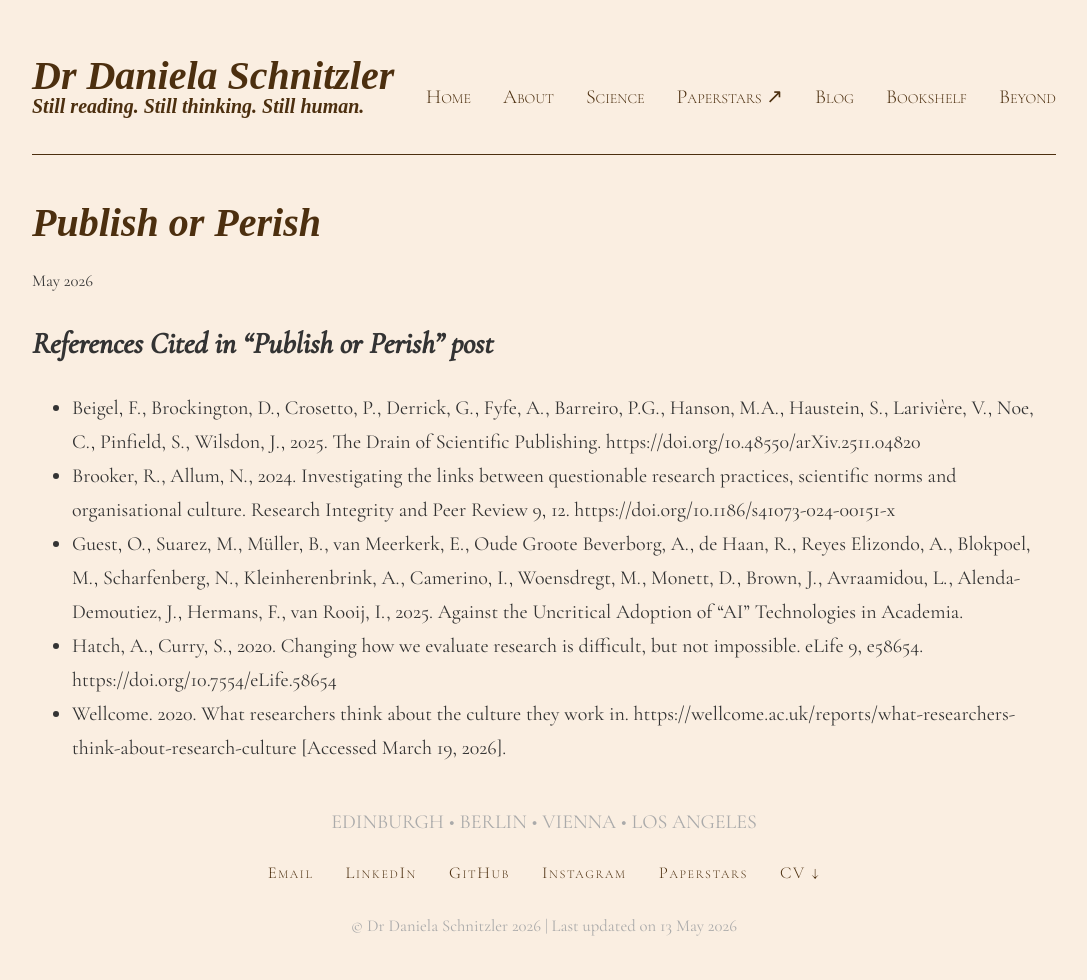
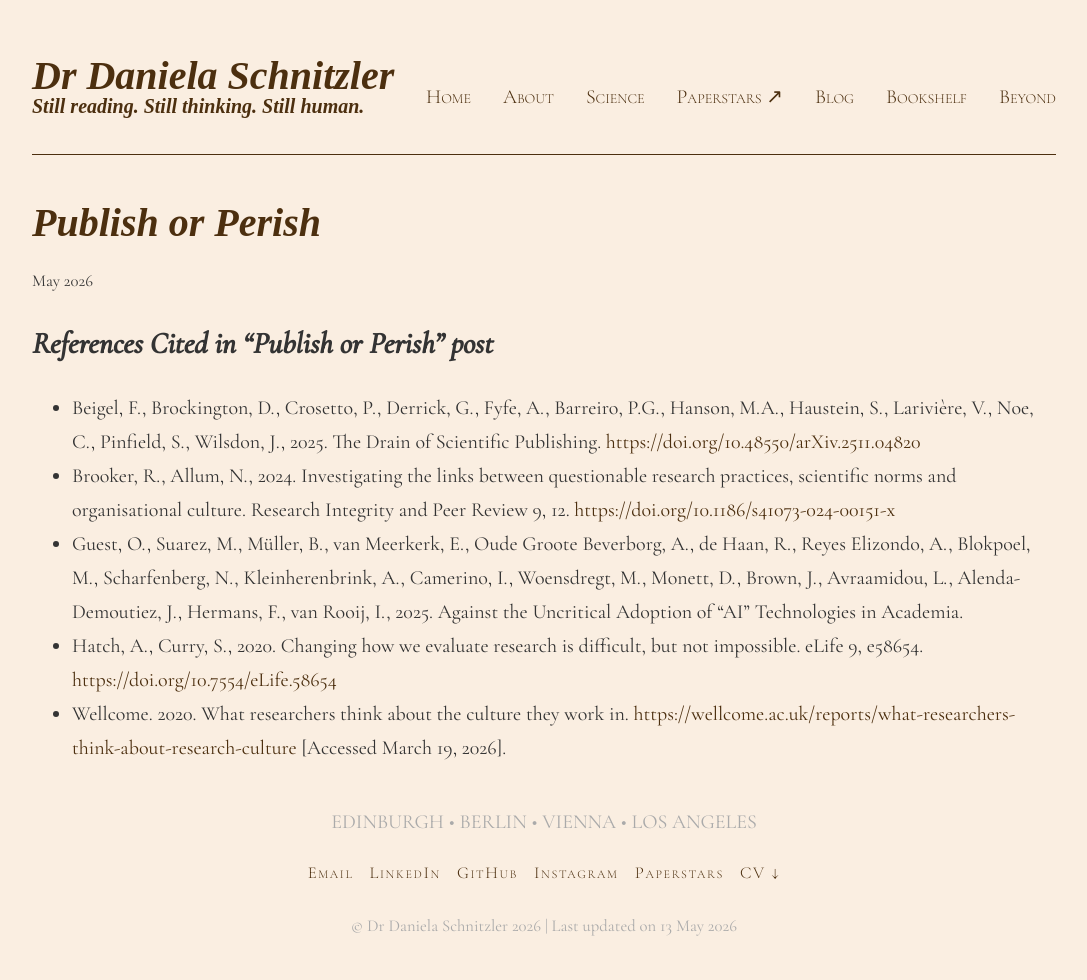
Before and after one commit to dschnitzler14/dschnitzler, a Jekyll site: the page built from _posts/2026-05-09-publish-or-perish.md, in a window 1280 px wide. Shown: the whole page, without its empty margins (96-1183 px from the left). Built offline with Jekyll 4.4.1, drawn with Linux system fonts in a browser that asks for light colours; nearby versions of some CDN libraries; some web fonts are replaced.

Commit message:
minor styling fixes

```diff
--- a/_posts/2026-05-09-publish-or-perish.md
+++ b/_posts/2026-05-09-publish-or-perish.md
@@ -5,8 +5,8 @@
 
 ## References Cited in "Publish or Perish" post
 
-- Beigel, F., Brockington, D., Crosetto, P., Derrick, G., Fyfe, A., Barreiro, P.G., Hanson, M.A., Haustein, S., Larivière, V., Noe, C., Pinfield, S., Wilsdon, J., 2025. The Drain of Scientific Publishing. https://doi.org/10.48550/arXiv.2511.04820
-- Brooker, R., Allum, N., 2024. Investigating the links between questionable research practices, scientific norms and organisational culture. Research Integrity and Peer Review 9, 12. https://doi.org/10.1186/s41073-024-00151-x
+- Beigel, F., Brockington, D., Crosetto, P., Derrick, G., Fyfe, A., Barreiro, P.G., Hanson, M.A., Haustein, S., Larivière, V., Noe, C., Pinfield, S., Wilsdon, J., 2025. The Drain of Scientific Publishing. [https://doi.org/10.48550/arXiv.2511.04820](https://doi.org/10.48550/arXiv.2511.04820)
+- Brooker, R., Allum, N., 2024. Investigating the links between questionable research practices, scientific norms and organisational culture. Research Integrity and Peer Review 9, 12. [https://doi.org/10.1186/s41073-024-00151-x](https://doi.org/10.1186/s41073-024-00151-x)
 - Guest, O., Suarez, M., Müller, B., van Meerkerk, E., Oude Groote Beverborg, A., de Haan, R., Reyes Elizondo, A., Blokpoel, M., Scharfenberg, N., Kleinherenbrink, A., Camerino, I., Woensdregt, M., Monett, D., Brown, J., Avraamidou, L., Alenda-Demoutiez, J., Hermans, F., van Rooij, I., 2025. Against the Uncritical Adoption of “AI” Technologies in Academia.
-- Hatch, A., Curry, S., 2020. Changing how we evaluate research is difficult, but not impossible. eLife 9, e58654. https://doi.org/10.7554/eLife.58654
-- Wellcome. 2020. What researchers think about the culture they work in. https://wellcome.ac.uk/reports/what-researchers-think-about-research-culture [Accessed March 19, 2026].
+- Hatch, A., Curry, S., 2020. Changing how we evaluate research is difficult, but not impossible. eLife 9, e58654. [https://doi.org/10.7554/eLife.58654](https://doi.org/10.7554/eLife.58654)
+- Wellcome. 2020. What researchers think about the culture they work in. [https://wellcome.ac.uk/reports/what-researchers-think-about-research-culture](https://doi.org/10.7554/eLife.58654) [Accessed March 19, 2026].
--- a/assets/css/_sass/footer.scss
+++ b/assets/css/_sass/footer.scss
@@ -26,14 +26,14 @@
 .footer-links {
     display: flex;
     justify-content: center;
-    gap: 2rem;
+    flex-wrap: wrap;
+    gap: 1rem;
     margin: 1rem 0;
 
     a {
         font-family: "Cormorant Garamond", serif;
         font-size: smaller;
         font-weight: 100;
-        // text-transform: uppercase;
         font-variant: small-caps;
         letter-spacing: 0.1em;
         color: $brand-color;
@@ -43,4 +43,8 @@
             opacity: 0.6;
         }
     }
+
+    @media screen and (max-width: $on-palm) {
+        gap: 0.75rem;
+    }
 }
--- a/assets/css/_sass/projects.scss
+++ b/assets/css/_sass/projects.scss
@@ -125,11 +125,13 @@
   }
 
   .projectTile h2 {
+    font-size: 0.95rem;
     font-size: 1.05rem;
   }
 
   .projectTile p {
     font-size: 0.95rem;
+    display: block;
   }
 }
 /* ================================
--- a/assets/css/_sass/style.scss
+++ b/assets/css/_sass/style.scss
@@ -29,7 +29,7 @@
   text-transform: inherit;
 }
 
-.post-headline{
+.post-headline {
   font-family: "Playfair", serif;
   color: $brand-color;
   font-weight: bolder;
@@ -37,20 +37,42 @@
   line-height: 1.8;
   margin: 0;
   text-transform: inherit;
+  font-size: clamp(0.5rem, 4.5vw, 2em);
+  white-space: nowrap;
 }
 
 .post-description {
   font-family: "Playfair", serif;
   font-style: italic;
-  font-size: 1em;
+  font-size: clamp(0.4rem, 2.5vw, 1em);
+  white-space: nowrap;
   color: $brand-color;
   margin-top: -0.5em;
   margin-bottom: 1.5em;
+}
+
+// .post-headline{
+//   font-family: "Playfair", serif;
+//   color: $brand-color;
+//   font-weight: bolder;
+//   font-style: italic;
+//   line-height: 1.8;
+//   margin: 0;
+//   text-transform: inherit;
+// }
+
+// .post-description {
+//   font-family: "Playfair", serif;
+//   font-style: italic;
+//   font-size: 1em;
+//   color: $brand-color;
+//   margin-top: -0.5em;
+//   margin-bottom: 1.5em;
 
   // @media (prefers-color-scheme: dark) {
   //   color: $text-color-dark;
   // }
-}
+// }
 a {
   color: $brand-color;
   text-decoration: none;
@@ -129,14 +151,24 @@
 }
 
 
-.headline, .post-headline {
-  font-size: 2em;
+.headline,
+.post-headline {
+  font-size: clamp(0.5rem, 8vw, 2em);
   margin-bottom: -0.4em;
 
   @include media-query($on-palm) {
-    font-size: 2em;
+    font-size: clamp(0.5rem, 8vw, 2em);
   }
 }
+
+// .headline, .post-headline {
+//   font-size: 2em;
+//   margin-bottom: -0.4em;
+
+//   @include media-query($on-palm) {
+//     font-size: 2em;
+//   }
+// }
 
 /* Pagination style in index/home page */
 .pagination {
@@ -454,8 +486,39 @@
 
 @include media-query($on-palm) {
   .header-top {
-    flex-direction: column;
-    align-items: flex-start;
-    gap: 0.75rem;
+    flex-direction: row;
+    align-items: center;
+    flex-wrap: wrap;
+    gap: 0.5rem;
+  }
+
+  .header-titles {
+    flex-shrink: 1;
+    min-width: 0;
+
+    .site-title {
+      font-size: clamp(0.9rem, 5vw, 1.6rem);
+      white-space: nowrap;
+    }
+
+    .site-description {
+      font-size: clamp(0.6rem, 3vw, 0.9rem);
+      white-space: nowrap;
+    }
   }
 }
+
+@media screen and (max-width: $on-palm) {
+  body {
+    max-width: 100%;
+    padding: 1em 0.75em;
+    overflow-x: hidden;
+  }
+
+  .profile {
+    float: none;
+    display: block;
+    max-width: 60%;
+    margin: 0 auto 1.5rem auto;
+  }
+}
```
